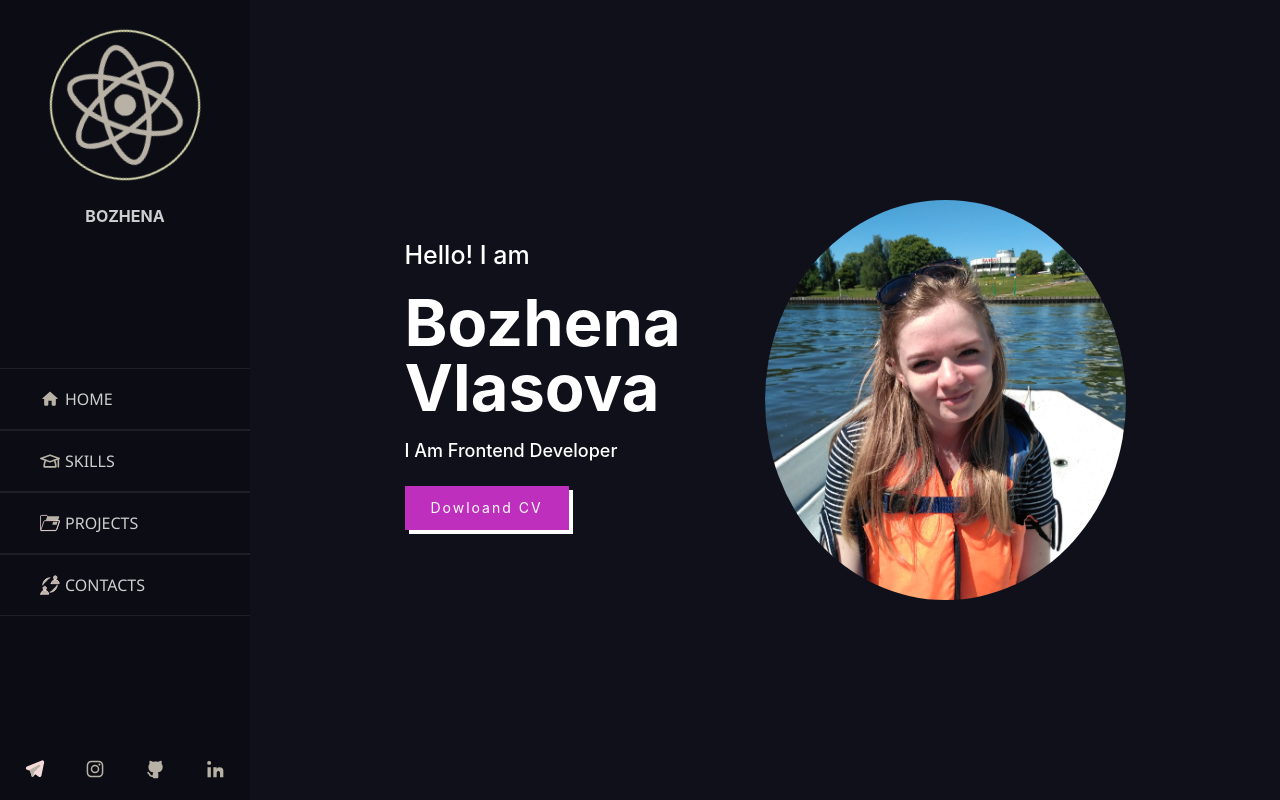
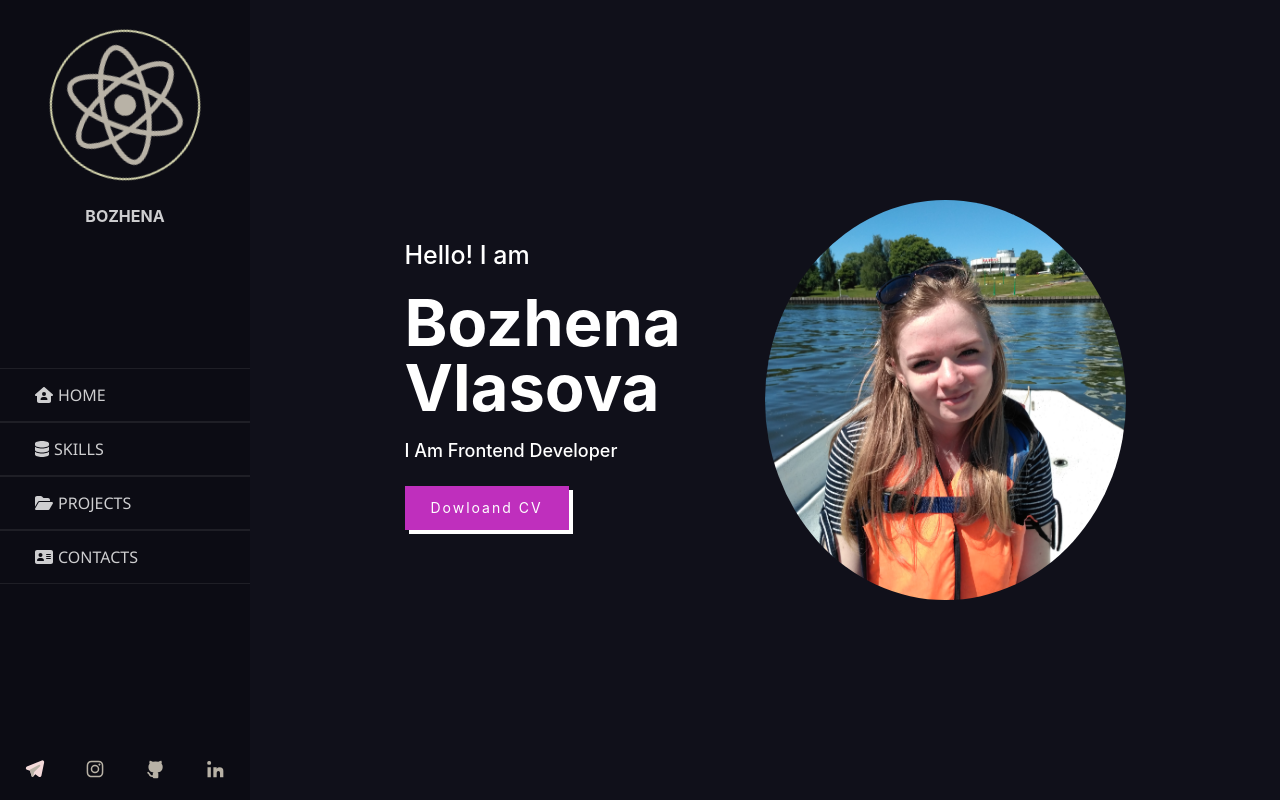
Before and after one commit to BozhenaVlasova/portfolio, a React (Create React App) app: page / in a window 1280 px wide. Shown: the top 800 px of the page. Built offline with nearby package versions, Linux system fonts and the light colour scheme.

Commit message:
updated icons

```diff
--- a/package.json
+++ b/package.json
@@ -4,6 +4,11 @@
   "private": true,
   "homepage": "https://BozhenaVlasova.github.io/portfolio",
   "dependencies": {
+    "@fortawesome/fontawesome-svg-core": "^6.4.0",
+    "@fortawesome/free-brands-svg-icons": "^6.4.0",
+    "@fortawesome/free-regular-svg-icons": "^6.4.0",
+    "@fortawesome/free-solid-svg-icons": "^6.4.0",
+    "@fortawesome/react-fontawesome": "^0.2.0",
     "@testing-library/jest-dom": "^5.14.1",
     "@testing-library/react": "^13.0.0",
     "@testing-library/user-event": "^13.2.1",
@@ -17,6 +22,7 @@
     "react-dom": "^18.2.0",
     "react-icons": "^4.8.0",
     "react-scripts": "5.0.1",
+    "sass": "^1.60.0",
     "typescript": "^4.4.2",
     "uuid": "^9.0.0",
     "web-vitals": "^2.1.0"
--- a/src/header/Header.module.css
+++ b/src/header/Header.module.css
@@ -30,6 +30,7 @@
         animation: img-spin infinite 20s linear;
     }
 }
+
 @keyframes img-spin {
     from {
         transform: rotate(0deg);
@@ -48,7 +49,7 @@
     padding-top: 120px;
 }
 
-.pages a {
+.pages a{
     display: flex;
     align-items: center;
     text-decoration: none;
@@ -60,10 +61,14 @@
     border-bottom: 1px solid rgba(255, 255, 255, 0.08);
     width: 100%;
     padding: 15px 35px;
-
+    gap: 5px;
 }
 
 .pages a:hover {
+    font-weight: bolder;
+}
+.pages a:active {
+    color: #bf2fbd;
     font-weight: bolder;
 }
 
--- a/src/header/Header.tsx
+++ b/src/header/Header.tsx
@@ -4,11 +4,9 @@ import telegram from '../images/messengers/telegram.svg';
 import instagram from '../images/messengers/instagram.svg';
 import github from '../images/messengers/github.svg';
 import linkedin from '../images/messengers/linkedin.svg';
-import home from '../images/navigation/home.svg';
-import skills from '../images/navigation/skills.svg';
-import projects from '../images/navigation/projects.svg';
-import contacts from '../images/navigation/contacts.svg';
 import logo from '../images/react.svg';
+import {FontAwesomeIcon} from '@fortawesome/react-fontawesome'
+import {faContactCard, faDatabase, faFolderOpen, faHomeUser} from '@fortawesome/free-solid-svg-icons'
 
 const Header = () => {
     return (
@@ -18,10 +16,10 @@ const Header = () => {
                 <h4>Bozhena</h4>
             </div>
             <div className={styles.pages}>
-                <a href={'#home'}><img src={home}/><span>Home</span></a>
-                <a href={'#skills'}><img src={skills}/><span>Skills</span></a>
-                <a href={'#projects'}><img src={projects}/><span>Projects</span></a>
-                <a href={'#contacts'}><img src={contacts}/><span>Contacts</span></a>
+                    <a href={'#home'}><FontAwesomeIcon icon={faHomeUser}/><span>Home</span></a>
+                    <a href={'#skills'} className={styles.active}><FontAwesomeIcon icon={faDatabase}/><span>Skills</span></a>
+                    <a href={'#projects'} className={styles.active}><FontAwesomeIcon icon={faFolderOpen}/><span>Projects</span></a>
+                    <a href={'#contacts'} className={styles.active}><FontAwesomeIcon icon={faContactCard}/><span>Contacts</span></a>
             </div>
             <div className={styles.socialIcons}>
                 <a href={'https://t.me/bozhena_vl'} target={'_blank'}>
```
Also changed, not shown: 1 other file (tests, documents, lock files or other folders).
